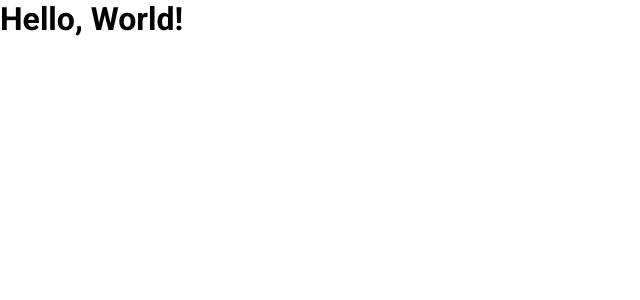
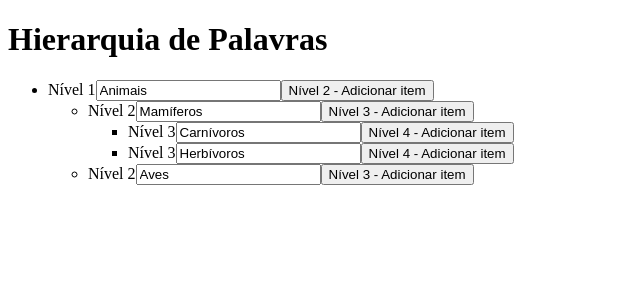
Before and after one commit to jessicamedeirosp/desafio-WaProject-frontend, a React (Vite) app: page / in a window 1280 px wide. Shown: the top 300 px of the page, without its empty margins (0-640 px from the left). Built offline with nearby package versions, Linux system fonts and the light colour scheme.

Commit message:
feat: adding list items

```diff
--- a/src/App.tsx
+++ b/src/App.tsx
@@ -1,9 +1,17 @@
-import './css/global.css';
+import { Hierarchy } from './components/Hierarchy';
+import { ItemProvider } from './hooks/useItem';
 
 function App() {
   return (
-    <h1>Hello, World!</h1>
-  )
-}
+    <ItemProvider>
+      <div className='container'>
+        <div className='hierarchy-group'>
+          <h1 className='hierarchy-title'>Hierarquia de Palavras</h1>
+        </div>
+        <Hierarchy />
+      </div>
+    </ItemProvider>
+  );
+};
 
-export default App
+export default App;
--- /dev/null
+++ b/src/components/Hierarchy.tsx
@@ -0,0 +1,16 @@
+import { useItem } from '../hooks/useItem';
+import { Item } from './Item';
+
+export function Hierarchy() {
+  const { items } = useItem();
+
+  return (
+    <div className="hierarchy__container">
+      <ul className="hierarchy__list no-space-left">
+        {items.map((item) =>
+          <Item item={item} prefix={1}/>
+        )}
+      </ul>
+    </div>
+  );
+};
--- /dev/null
+++ b/src/components/Item.tsx
@@ -0,0 +1,30 @@
+import { IItem } from "../interfaces/Item"
+
+interface ItemProps {
+  item: IItem
+  prefix: number
+}
+
+export function Item({item, prefix}: ItemProps) {
+  return (
+    <li key={item.id} className="hierarchy__item">
+      <span className="hierarchy__prefix">Nível {prefix}</span>
+      <input
+        type="text"
+        value={item.name}
+        placeholder="Digite o nome do item"
+        className="hierarchy__input"
+      />
+      <button className="hierarchy__button">
+        Nível {prefix + 1} - Adicionar item
+      </button>
+      {item.children && item.children.length > 0 && (
+        <ul className="hierarchy__list">
+          {item.children.map((child) =>
+            <Item item={child} prefix={prefix + 1}/>
+          )}
+        </ul>
+      )}
+    </li>
+  )
+}
```
